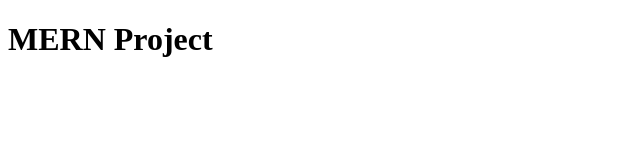
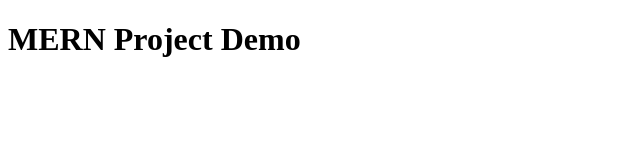
Before and after one commit to shubhammorankar7998/projectgroup1, a plain HTML site: page index.html in a window 1280 px wide. Shown: the whole page, without its empty margins (0-640 px from the left). Drawn offline with Linux system fonts and the light colour scheme.

Commit message:
first commit

```diff
--- a/index.html
+++ b/index.html
@@ -8,7 +8,7 @@
 </head>
 
 <body>
-    <h1>MERN Project</h1>
+    <h1>MERN Project Demo</h1>
 </body>
 
 </html>
```
